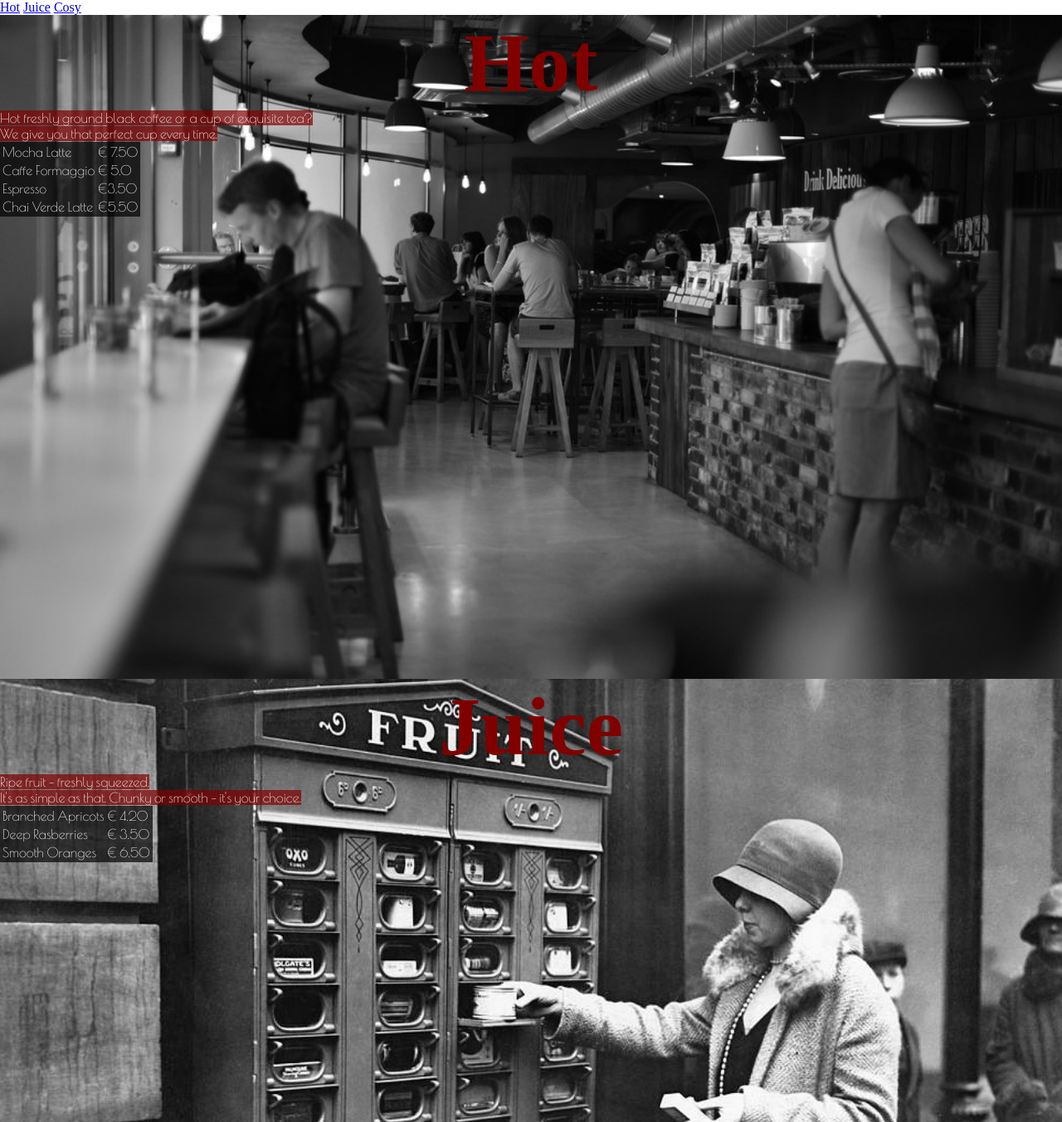
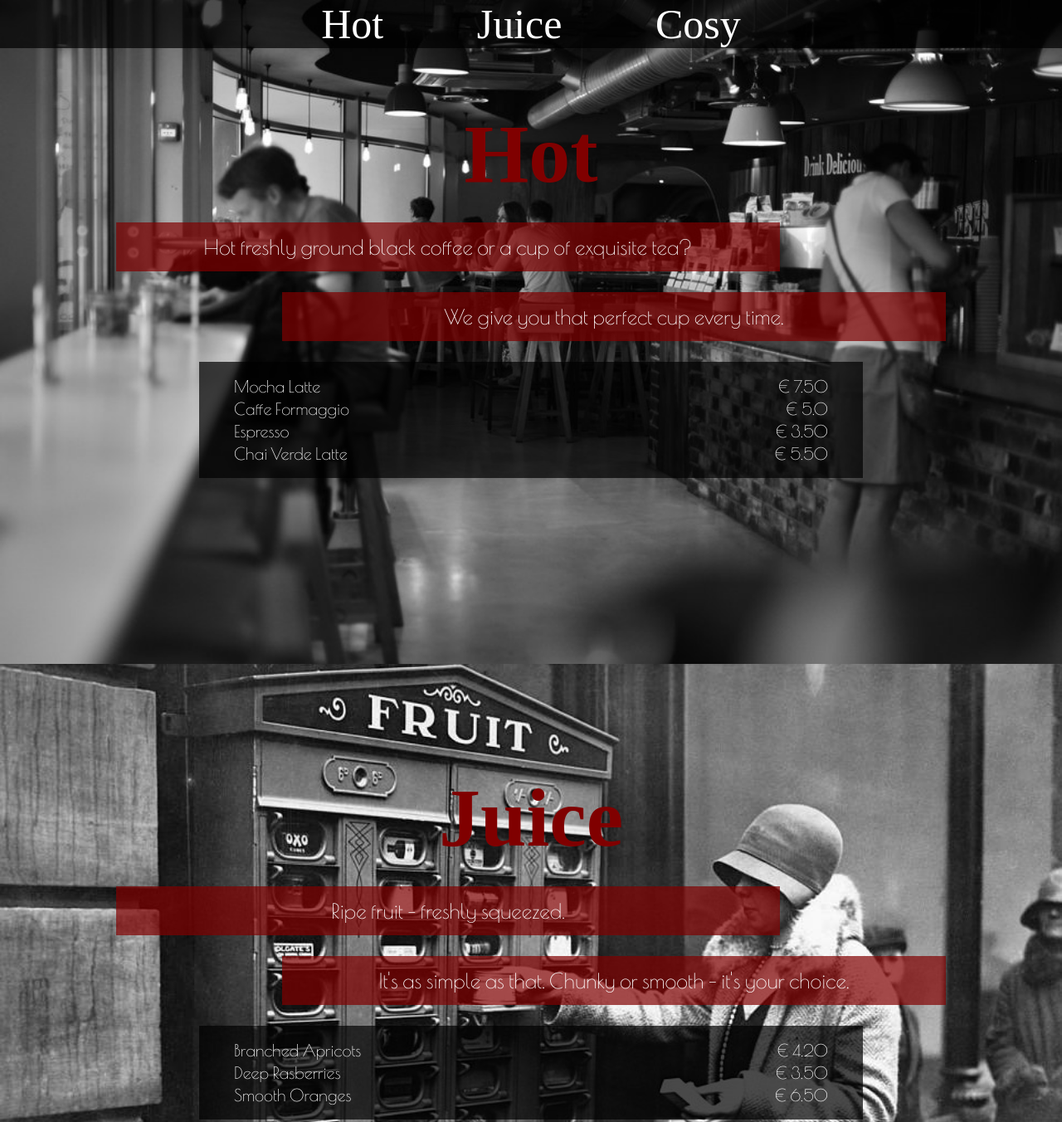
Before and after one commit to HAakansson/caffe_retro, a plain HTML site: page index.html in a window 1280 px wide. Shown: the top 1352 px of the page at 83% size. Drawn offline with nearby package versions, Linux system fonts and the light colour scheme; a web font is replaced by a local one.

Commit message:
Fourth Commit, Done.

```diff
--- a/index.html
+++ b/index.html
@@ -12,35 +12,34 @@
 
 <body>
 
-    <nav>
-        <a href="#hot">Hot</a>
-        <a href="#juice">Juice</a>
-        <a href="#cosy">Cosy</a>
-    </nav>
+        <nav id="navigation">
+            <a href="#hot">Hot</a>
+            <a href="#juice">Juice</a>
+            <a href="#cosy">Cosy</a>
+        </nav>
+
 
     <section id="hot">
 
         <h1>Hot</h1>
-        <p>Hot freshly ground black coffee or a cup of exquisite tea?</p>
-        <br>
-        <p> We give you that perfect cup every time.</p>
-        <br>
+        <p class="pTop">Hot freshly ground black coffee or a cup of exquisite tea?</p>
+        <p class="pBottom"> We give you that perfect cup every time.</p>
         <table>
             <tr>
-                <td>Mocha Latte</td>
-                <td>€ 7.50</td>
+                <td class="leftTable">Mocha Latte</td>
+                <td class="rightTable">€ 7.50</td>
             </tr>
             <tr>
-                <td>Caffe Formaggio</td>
-                <td>€ 5.0</td>
+                <td class="leftTable">Caffe Formaggio</td>
+                <td class="rightTable" >€ 5.0</td>
             </tr>
             <tr>
-                <td>Espresso</td>
-                <td> €3.50</td>
+                <td class="leftTable">Espresso</td>
+                <td class="rightTable"> € 3.50</td>
             </tr>
             <tr>
-                <td>Chai Verde Latte</td>
-                <td> €5.50</td>
+                <td class="leftTable">Chai Verde Latte</td>
+                <td class="rightTable"> € 5.50</td>
             </tr>
         </table>
 
@@ -49,22 +48,20 @@
     <section id="juice">
 
         <h1>Juice</h1>
-        <p>Ripe fruit - freshly squeezed.</p>
-        <br>
-        <p>It's as simple as that. Chunky or smooth - it's your choice.</p>
-        <br>
+        <p class="pTop">Ripe fruit - freshly squeezed.</p>
+        <p class="pBottom">It's as simple as that. Chunky or smooth - it's your choice.</p>
         <table>
             <tr>
-                <td>Branched Apricots</td>
-                <td>€ 4.20</td>
+                <td class="leftTable">Branched Apricots</td>
+                <td class="rightTable">€ 4.20</td>
             </tr>
             <tr>
-                <td>Deep Rasberries </td>
-                <td>€ 3.50</td>
+                <td class="leftTable">Deep Rasberries </td>
+                <td class="rightTable">€ 3.50</td>
             </tr>
             <tr>
-                <td>Smooth Oranges </td>
-                <td>€ 6.50</td>
+                <td class="leftTable">Smooth Oranges </td>
+                <td class="rightTable">€ 6.50</td>
             </tr>
         </table>
 
@@ -73,22 +70,20 @@
     <section id="cosy">
 
         <h1>Cosy</h1>
-        <p>Hang around. Enjoy the settings.</p>
-        <br>
-        <p>Use our fast WiFi. Borrow a newspaper or a novel.</p>
-        <br>
+        <p class="pTop">Hang around. Enjoy the settings.</p>
+        <p class="pBottom">Use our fast WiFi. Borrow a newspaper or a novel.</p>
         <table>
             <tr>
-                <td>Mon-Sun</td>
-                <td>8am – 11pm</td>
+                <td class="leftTable">Mon-Sun</td>
+                <td class="rightTable">8am – 11pm</td>
             </tr>
             <tr>
-                <td>Caffe Retro</td>
-                <td>Canto VI</td>
+                <td class="leftTable">Caffe Retro</td>
+                <td class="rightTable">Canto VI</td>
             </tr>
             <tr>
-                <td>0123-45 67 89</td>
-                <td>caffe@lorem.pge</td>
+                <td class="leftTable">0123-45 67 89</td>
+                <td class="rightTable">caffe@lorem.pge</td>
             </tr>
         </table>
 
--- a/styles.css
+++ b/styles.css
@@ -3,6 +3,9 @@ box-sizing: border-box;
 margin: 0;
 }
 
+section {
+    padding-top: 10%;
+}
 #hot {
     background-image: url("hot.jpg");
     background-size: cover;
@@ -29,15 +32,60 @@ h1 {
 }
 
 p {
+    position: relative;
     font-family: Poiret One;
     color: white;
     background-color: rgb(128,0,0,0.7);
-    display: inline-block;
+    width: 800px;
+    text-align: center;
+    font-size: 25px;
+    padding: 15px;
+    margin:auto;
+    margin-top: 25px;
+}
+
+.pTop {
+    right: 100px;
+}
+
+.pBottom {
+    left: 100px;
 }
 
 table{
     font-family: Poiret One;
+    font-size: 20px;
     color: white;
     background-color: rgba(0,0,0,0.7);
-    display: inline-block;
+    padding-top: 15px;
+    padding-bottom: 15px;
+    margin-left: auto;
+    margin-right: auto;
+    margin-top: 25px;
+    width: 800px;
 }
+
+#navigation {
+    position: fixed;
+    font-family: Spirax;
+    background-color: rgba(0,0,0,0.7);
+    text-align: center;
+    font-size: 50px;
+    width: 100%;
+}
+
+a {
+    text-decoration: none;
+    color: white;
+    margin: 0px 50px;
+}
+
+.leftTable {
+    text-align;: left;
+    padding-left: 40px;
+}
+
+.rightTable {
+    text-align: right;
+    padding-right: 40px;
+}
```
